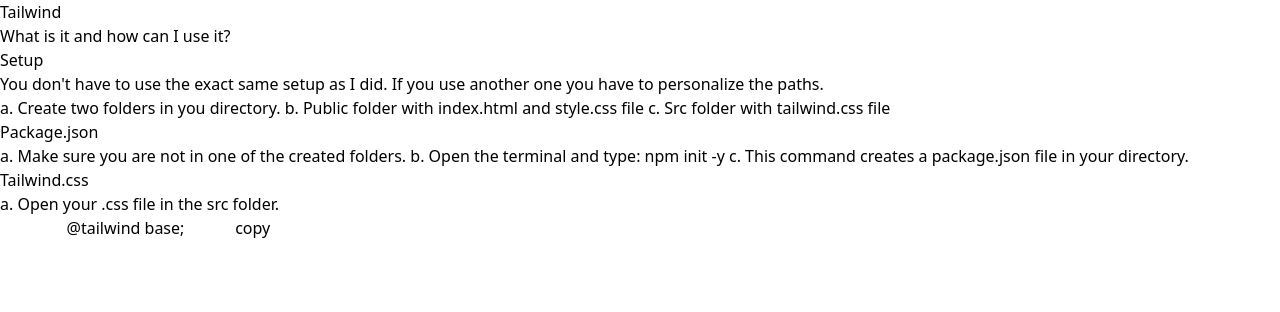
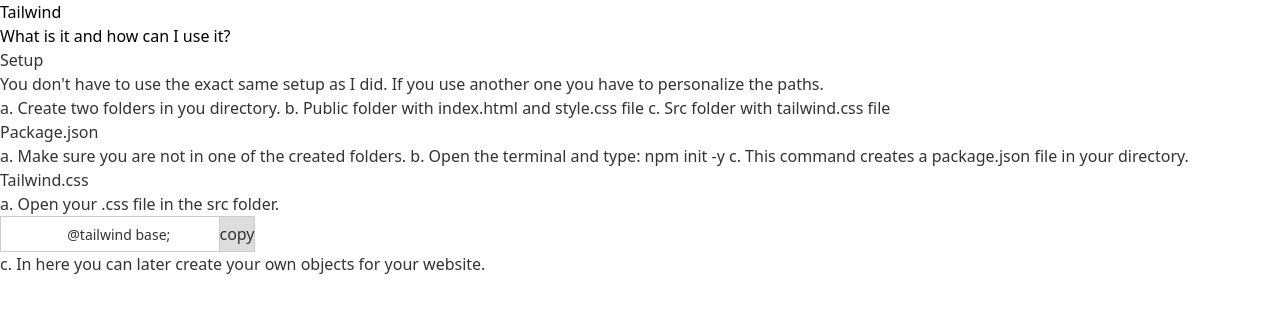
Before and after one commit to titepasile/Tailwind, a website: page public/index.html in a window 1280 px wide. Drawn offline with Linux system fonts and the light colour scheme.

Commit message:
finished nr. 3

```diff
--- a/public/index.html
+++ b/public/index.html
@@ -5,6 +5,7 @@
     <meta name="viewport" content="width=device-width, initial-scale=1.0">
     <title>Tailwind</title>
     <link rel="stylesheet" href="./style.css">
+    <link rel="stylesheet" href="/src/tailwind.css">
 </head>
 <body>
     <header>
@@ -49,7 +50,11 @@
                 <button type="button" class="copy-link-button">
                   <span class="material-icons">copy</span>
                 </button>
-              </div>
+            </div>
+
+            <p>
+                c.	In here you can later create your own objects for your website.
+            </p>
         </div>
         <div id="4"></div>
         <div id="5"></div>
```
